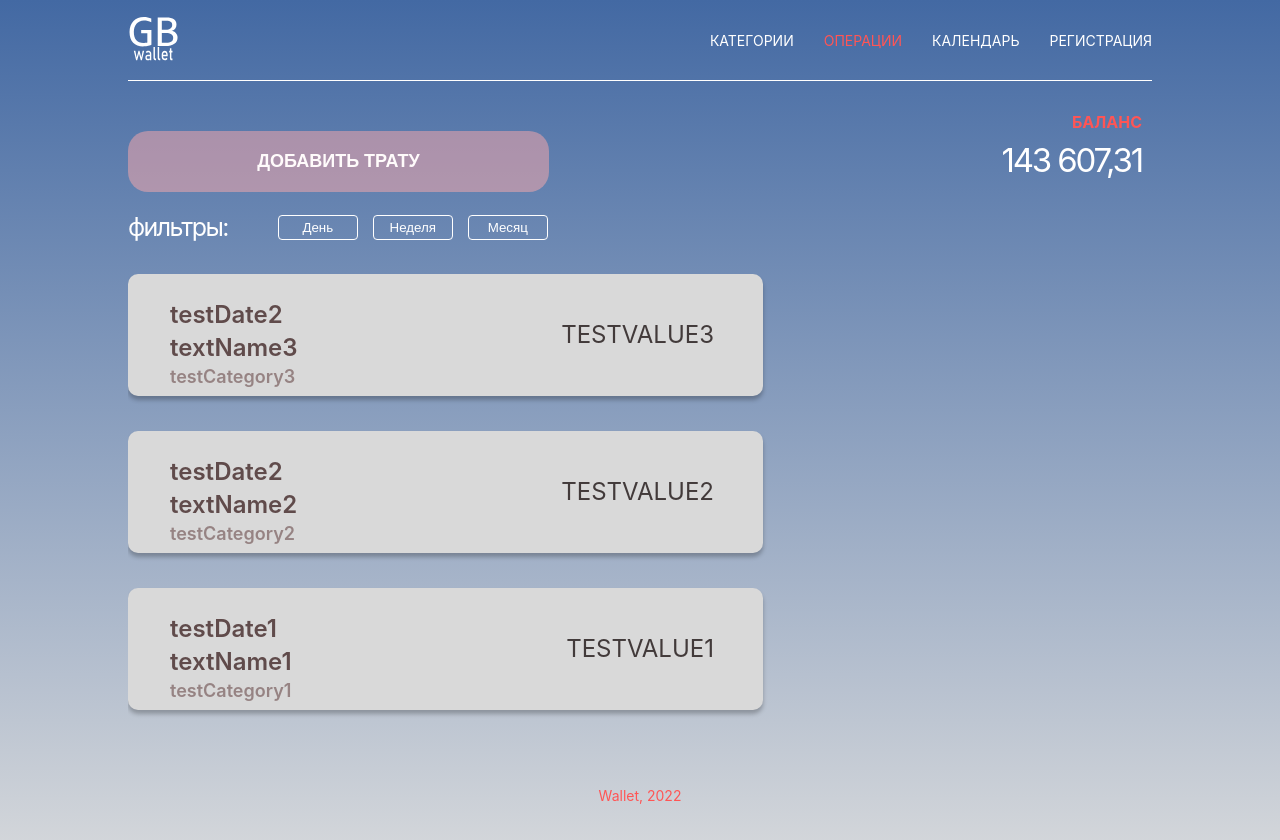
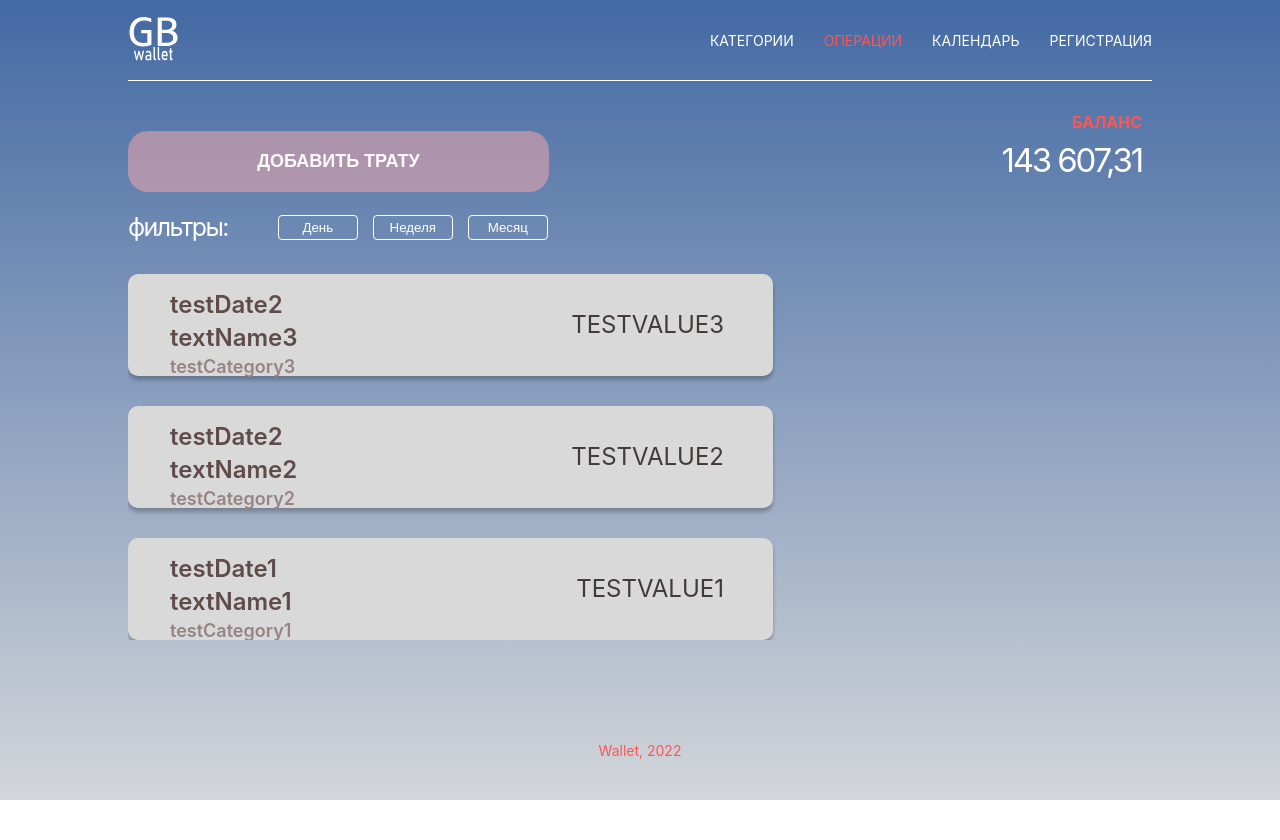
Before and after one commit to Mercique/Wallet-project, a React (Create React App) app: page / in a window 1280 px wide. Shown: the top 840 px of the page. After the commit the page ends 800 px from the top, so only its background shows below. Built offline with nearby package versions, Linux system fonts and the light colour scheme.

Commit message:
expenses module css

```diff
--- a/src/components/PaymentList/PaymentList.jsx
+++ b/src/components/PaymentList/PaymentList.jsx
@@ -1,24 +1,24 @@
-import "./PaymentList.css";
+import styles from "./PaymentList.module.css";
 
 export const PaymentList = ({ paymentList }) => {
   return (
     <>
-      <div className="expenses">
+      <div className={styles.expenses}>
         {paymentList.map((payment, idx) => (
-          <div key={idx} className="expenses-item">
-            <div className="expenses-left">
-              <div className="exp-icon">
+          <div key={idx} className={styles.expItem}>
+            <div className={styles.expLeft}>
+              <div className={styles.expIcon}>
                 <img src="" alt="" />
               </div>
-              <div className="exp-texts">
+              <div className={styles.expTexts}>
                 {/* изменить стилистику Date */}
-                <p className="exp-name">{payment.date}</p>
-                <p className="exp-name">{payment.name}</p>
-                <p className="exp-category">{payment.category}</p>
+                <p className={styles.expName}>{payment.date}</p>
+                <p className={styles.expName}>{payment.name}</p>
+                <p className={styles.expCategory}>{payment.category}</p>
               </div>
             </div>
-            <div className="expenses-right">
-              <p className="exp-sum">{payment.value}</p>
+            <div className={styles.expRight}>
+              <p className={styles.expSum}>{payment.value}</p>
             </div>
           </div>
         ))}
--- a/src/components/PaymentList/PaymentList.css
+++ b/src/components/PaymentList/PaymentList.module.css
@@ -1,25 +1,29 @@
 .expenses {
-    max-height: 471px;
     display: flex;
     flex-direction: column;
     margin-top: 32px;
     overflow-y: scroll;
+    gap: 30px;
 }
 
-.expenses-item {
-    width: 544px;
-    height: 90px;
+.expItem {
+    width: 554px;
+    height: 70px;
     background: #D9D9D9;
     box-shadow: 0px 4px 4px rgba(0, 0, 0, 0.25);
     border-radius: 10px;
     padding: 16px 49px 16px 42px;
-    margin-bottom: 35px;
     display: flex;
     justify-content: space-between;
     align-items: center;
 }
 
-.exp-name {
+.expLeft {}
+.expIcon {}
+.expTexts {}
+.expRight {}
+
+.expName {
     font-weight: 600;
     font-size: 24px;
     line-height: 33px;
@@ -27,7 +31,7 @@
     margin: 0px;
 }
 
-.exp-category {
+.expCategory {
     font-weight: 600;
     font-size: 18px;
     line-height: 25px;
@@ -35,7 +39,7 @@
     margin: 0px;
 }
 
-.exp-sum {
+.expSum {
     font-weight: 400;
     font-size: 24px;
     line-height: 36px;
```
